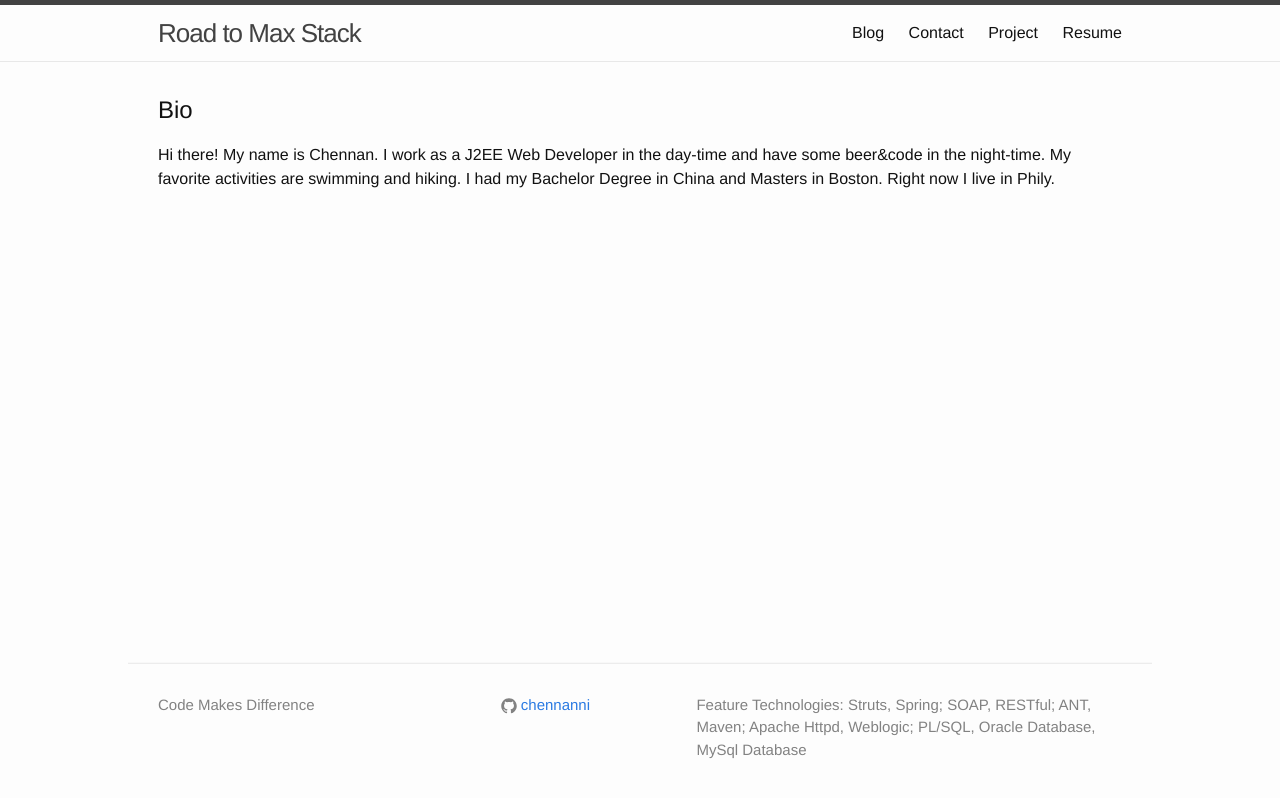
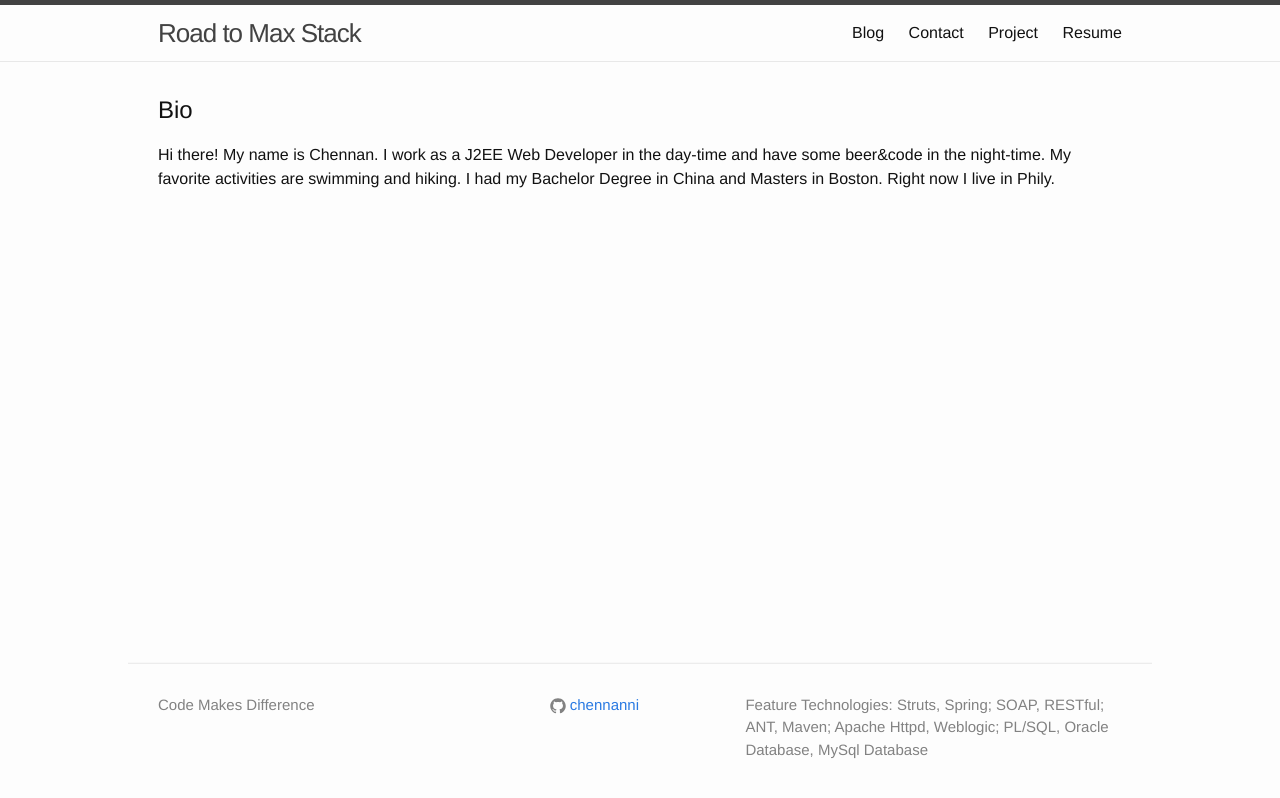
Before and after one commit to chennanni/chennanni.github.io, a Jekyll site: the page built from index.html, in a window 1280 px wide. Shown: the top 798 px of the page. Built offline with Jekyll 4.4.1, drawn with Linux system fonts in a browser that asks for light colours.

Commit message:
Update _layout.scss

```diff
--- a/_sass/_layout.scss
+++ b/_sass/_layout.scss
@@ -127,8 +127,8 @@
 }
 
 .footer-col-1 {
-    width: -webkit-calc(35% - (#{$spacing-unit} / 2));
-    width:         calc(35% - (#{$spacing-unit} / 2));
+    width: -webkit-calc(40% - (#{$spacing-unit} / 2));
+    width:         calc(40% - (#{$spacing-unit} / 2));
 }
 
 .footer-col-2 {
@@ -137,8 +137,8 @@
 }
 
 .footer-col-3 {
-    width: -webkit-calc(45% - (#{$spacing-unit} / 2));
-    width:         calc(45% - (#{$spacing-unit} / 2));
+    width: -webkit-calc(40% - (#{$spacing-unit} / 2));
+    width:         calc(40% - (#{$spacing-unit} / 2));
 }
 
 @include media-query($on-laptop) {
```
